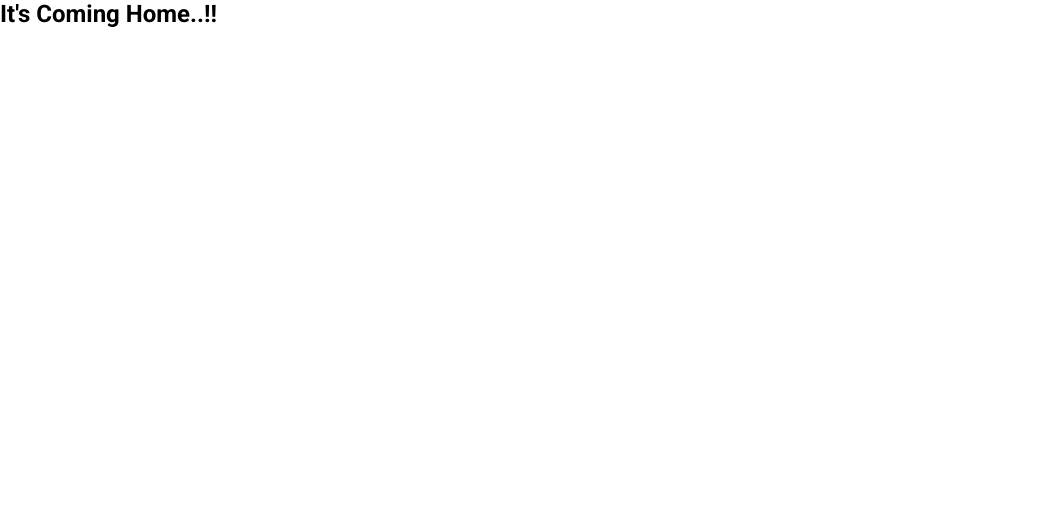
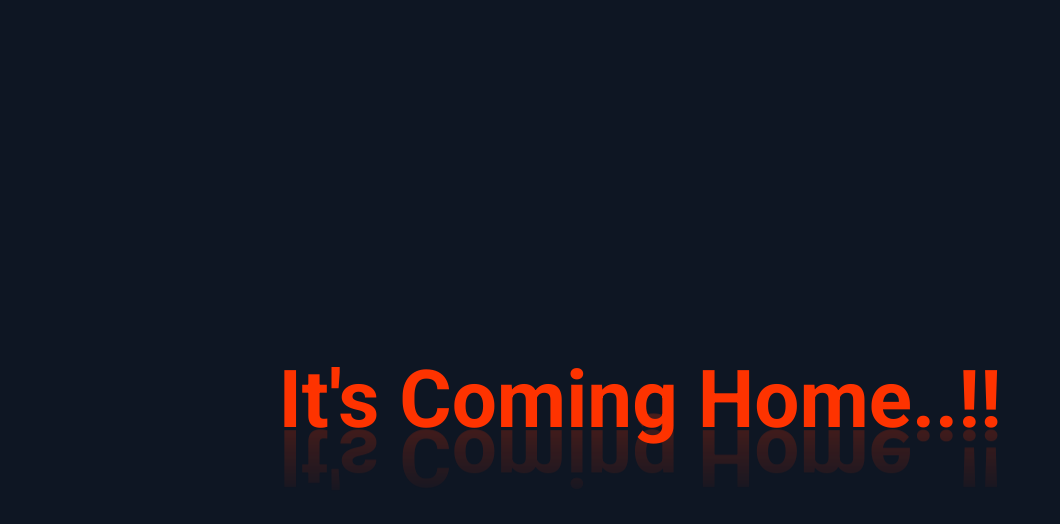
Before and after one commit to CJR85/text-animation-effect, a plain HTML site: page index.html in a window 1280 px wide. Shown: the whole page, without its empty margins (0-1060 px from the left). Drawn offline with Linux system fonts and the light colour scheme.

Commit message:
Style section & text.

```diff
--- a/style.css
+++ b/style.css
@@ -6,3 +6,21 @@
   box-sizing: border-box;
   font-family: 'Roboto', sans-serif;
 }
+
+section {
+  position: relative;
+  display: flex;
+  justify-content: center;
+  align-items: center;
+  min-height: 100vh;
+  background: #0e1623;
+  overflow: hidden;
+}
+
+section .text {
+  position: relative;
+  font-size: 5em;
+  text-align: center;
+  color: #fe3300;
+  -webkit-box-reflect: below -0.46em linear-gradient(transparent, #0004);
+}
```
